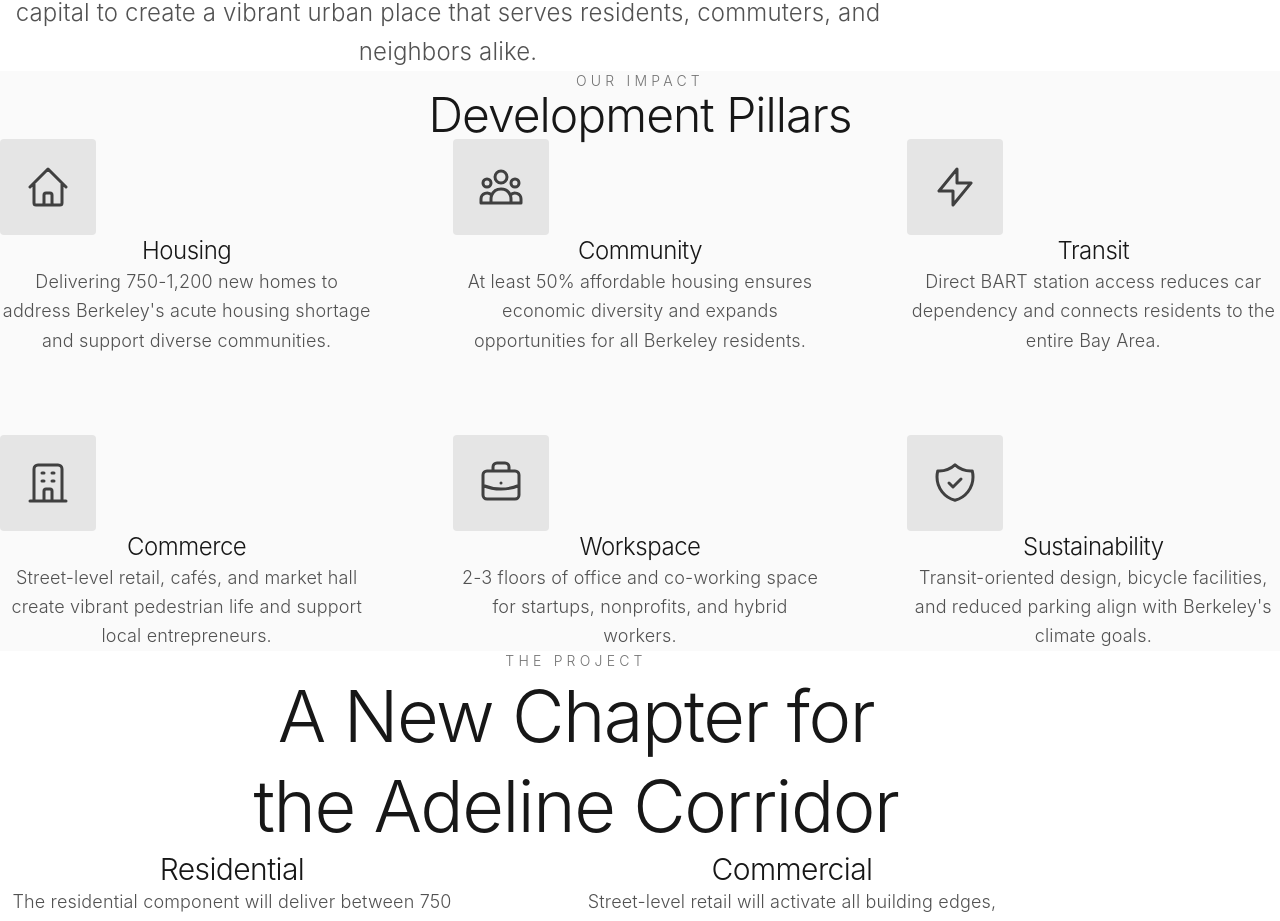
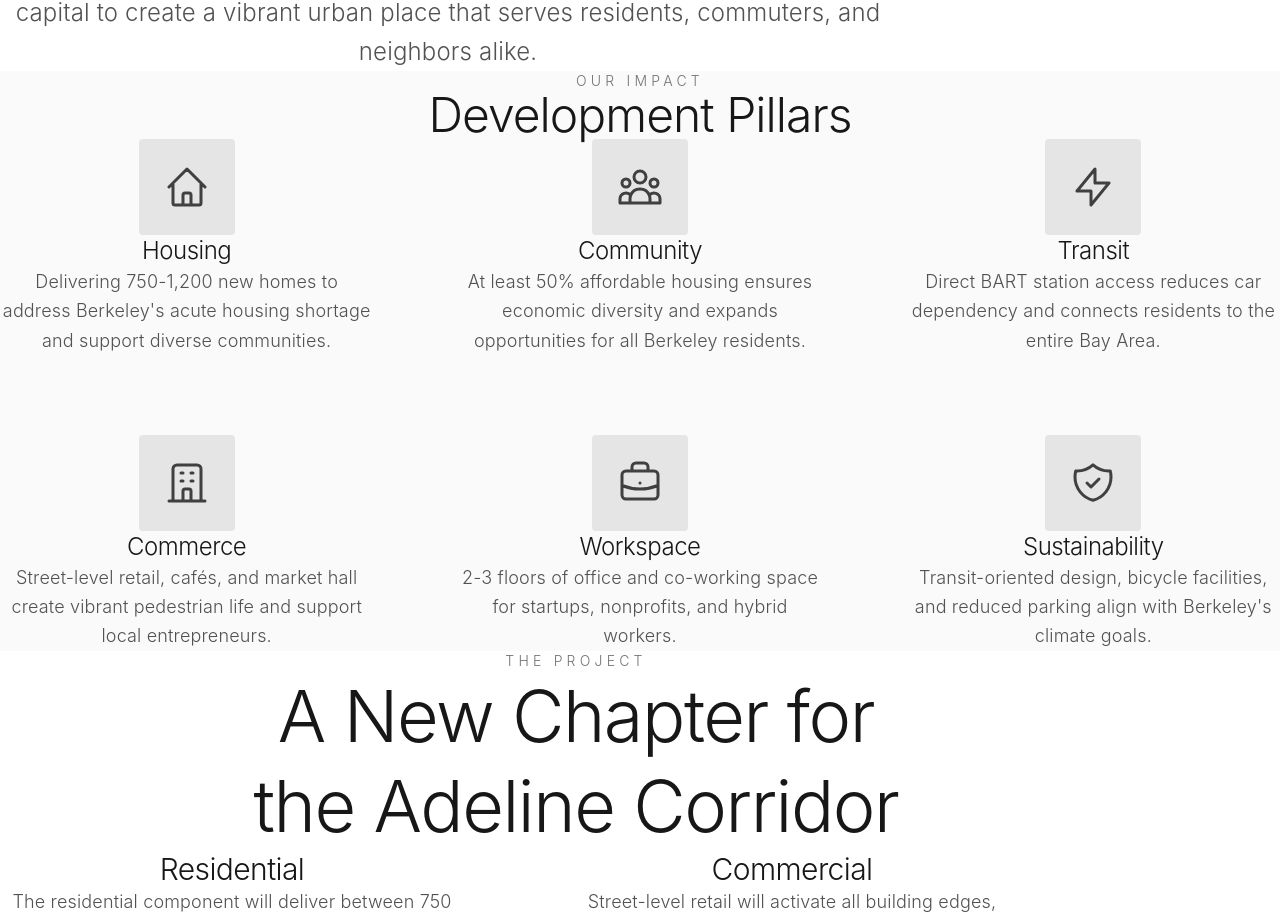
Before and after one commit to acwints/real, a Next.js app: page / in a window 1280 px wide. Shown: the part 1086-2007 px from the top of the page. Built offline with nearby package versions, Linux system fonts and the light colour scheme.

Commit message:
Fix icon centering - add flex justify-center to icon wrapper divs

```diff
--- a/app/page.tsx
+++ b/app/page.tsx
@@ -113,8 +113,8 @@ export default function Home() {
 
           <div className="grid md:grid-cols-3 gap-20">
             <div className="text-center">
-              <div className="mb-8">
-                <div className="w-24 h-24 mx-auto bg-neutral-200 rounded-sm flex items-center justify-center">
+              <div className="mb-8 flex justify-center">
+                <div className="w-24 h-24 bg-neutral-200 rounded-sm flex items-center justify-center">
                   <svg className="w-12 h-12 text-neutral-700" fill="none" stroke="currentColor" viewBox="0 0 24 24">
                     <path strokeLinecap="round" strokeLinejoin="round" strokeWidth={1.5} d="M3 12l2-2m0 0l7-7 7 7M5 10v10a1 1 0 001 1h3m10-11l2 2m-2-2v10a1 1 0 01-1 1h-3m-6 0a1 1 0 001-1v-4a1 1 0 011-1h2a1 1 0 011 1v4a1 1 0 001 1m-6 0h6" />
                   </svg>
@@ -127,8 +127,8 @@ export default function Home() {
             </div>
 
             <div className="text-center">
-              <div className="mb-8">
-                <div className="w-24 h-24 mx-auto bg-neutral-200 rounded-sm flex items-center justify-center">
+              <div className="mb-8 flex justify-center">
+                <div className="w-24 h-24 bg-neutral-200 rounded-sm flex items-center justify-center">
                   <svg className="w-12 h-12 text-neutral-700" fill="none" stroke="currentColor" viewBox="0 0 24 24">
                     <path strokeLinecap="round" strokeLinejoin="round" strokeWidth={1.5} d="M17 20h5v-2a3 3 0 00-5.356-1.857M17 20H7m10 0v-2c0-.656-.126-1.283-.356-1.857M7 20H2v-2a3 3 0 015.356-1.857M7 20v-2c0-.656.126-1.283.356-1.857m0 0a5.002 5.002 0 019.288 0M15 7a3 3 0 11-6 0 3 3 0 016 0zm6 3a2 2 0 11-4 0 2 2 0 014 0zM7 10a2 2 0 11-4 0 2 2 0 014 0z" />
                   </svg>
@@ -141,8 +141,8 @@ export default function Home() {
             </div>
 
             <div className="text-center">
-              <div className="mb-8">
-                <div className="w-24 h-24 mx-auto bg-neutral-200 rounded-sm flex items-center justify-center">
+              <div className="mb-8 flex justify-center">
+                <div className="w-24 h-24 bg-neutral-200 rounded-sm flex items-center justify-center">
                   <svg className="w-12 h-12 text-neutral-700" fill="none" stroke="currentColor" viewBox="0 0 24 24">
                     <path strokeLinecap="round" strokeLinejoin="round" strokeWidth={1.5} d="M13 10V3L4 14h7v7l9-11h-7z" />
                   </svg>
@@ -155,8 +155,8 @@ export default function Home() {
             </div>
 
             <div className="text-center">
-              <div className="mb-8">
-                <div className="w-24 h-24 mx-auto bg-neutral-200 rounded-sm flex items-center justify-center">
+              <div className="mb-8 flex justify-center">
+                <div className="w-24 h-24 bg-neutral-200 rounded-sm flex items-center justify-center">
                   <svg className="w-12 h-12 text-neutral-700" fill="none" stroke="currentColor" viewBox="0 0 24 24">
                     <path strokeLinecap="round" strokeLinejoin="round" strokeWidth={1.5} d="M19 21V5a2 2 0 00-2-2H7a2 2 0 00-2 2v16m14 0h2m-2 0h-5m-9 0H3m2 0h5M9 7h1m-1 4h1m4-4h1m-1 4h1m-5 10v-5a1 1 0 011-1h2a1 1 0 011 1v5m-4 0h4" />
                   </svg>
@@ -169,8 +169,8 @@ export default function Home() {
             </div>
 
             <div className="text-center">
-              <div className="mb-8">
-                <div className="w-24 h-24 mx-auto bg-neutral-200 rounded-sm flex items-center justify-center">
+              <div className="mb-8 flex justify-center">
+                <div className="w-24 h-24 bg-neutral-200 rounded-sm flex items-center justify-center">
                   <svg className="w-12 h-12 text-neutral-700" fill="none" stroke="currentColor" viewBox="0 0 24 24">
                     <path strokeLinecap="round" strokeLinejoin="round" strokeWidth={1.5} d="M21 13.255A23.931 23.931 0 0112 15c-3.183 0-6.22-.62-9-1.745M16 6V4a2 2 0 00-2-2h-4a2 2 0 00-2 2v2m4 6h.01M5 20h14a2 2 0 002-2V8a2 2 0 00-2-2H5a2 2 0 00-2 2v10a2 2 0 002 2z" />
                   </svg>
@@ -183,8 +183,8 @@ export default function Home() {
             </div>
 
             <div className="text-center">
-              <div className="mb-8">
-                <div className="w-24 h-24 mx-auto bg-neutral-200 rounded-sm flex items-center justify-center">
+              <div className="mb-8 flex justify-center">
+                <div className="w-24 h-24 bg-neutral-200 rounded-sm flex items-center justify-center">
                   <svg className="w-12 h-12 text-neutral-700" fill="none" stroke="currentColor" viewBox="0 0 24 24">
                     <path strokeLinecap="round" strokeLinejoin="round" strokeWidth={1.5} d="M9 12l2 2 4-4m5.618-4.016A11.955 11.955 0 0112 2.944a11.955 11.955 0 01-8.618 3.04A12.02 12.02 0 003 9c0 5.591 3.824 10.29 9 11.622 5.176-1.332 9-6.03 9-11.622 0-1.042-.133-2.052-.382-3.016z" />
                   </svg>
```
